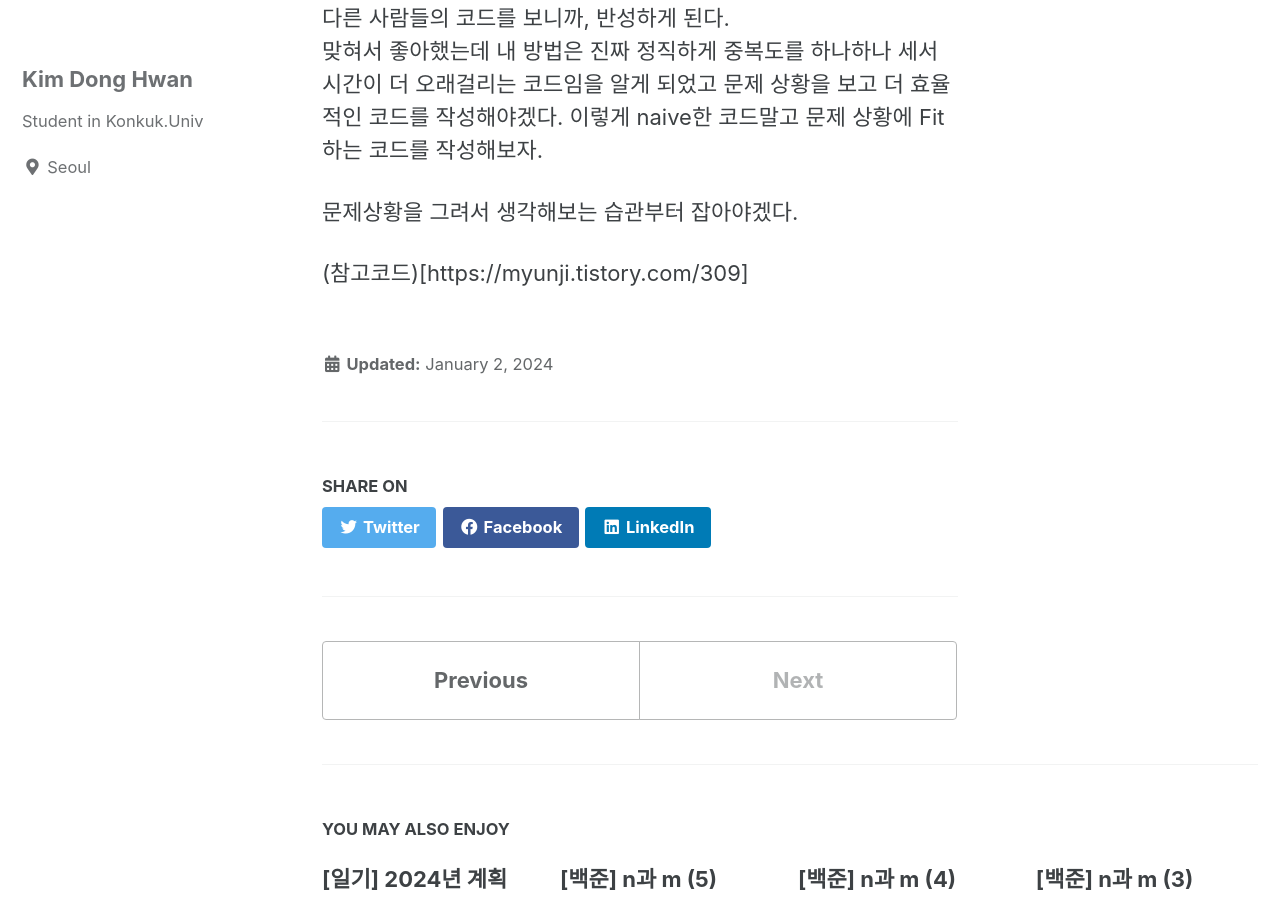
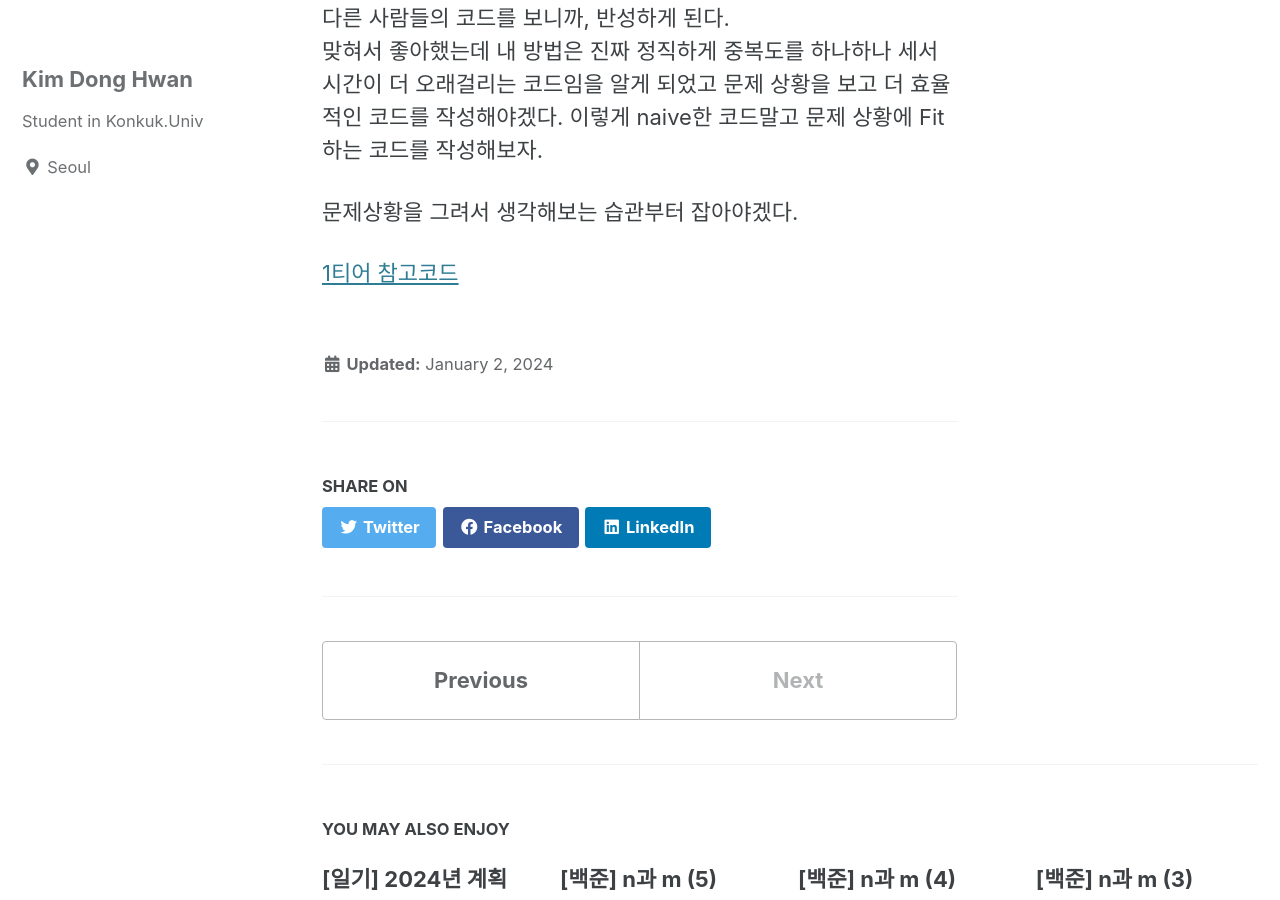
Before and after one commit to forwarder1121/forwarder1121.github.io_old, a Jekyll site: the page built from _posts/백준/백트래킹/2024-01-02-[백준] N과 M (9).md, in a window 1280 px wide and 900 px high, scrolled down 5003 px. Built offline with Jekyll 4.4.1, drawn with Linux system fonts in a browser that asks for light colours; cached includes are drawn as plain includes; comment, search, counter and statistics services are not loaded.

Commit message:
Update 2024-01-02-[백준] N과 M (9).md

```diff
--- a/_posts/백준/백트래킹/2024-01-02-[백준] N과 M (9).md
+++ b/_posts/백준/백트래킹/2024-01-02-[백준] N과 M (9).md
@@ -157,4 +157,4 @@ void selectionSort(int arr[],int size){
 
 문제상황을 그려서 생각해보는 습관부터 잡아야겠다.
 
-(참고코드)[https://myunji.tistory.com/309]
+[1티어 참고코드](https://myunji.tistory.com/309)
```
